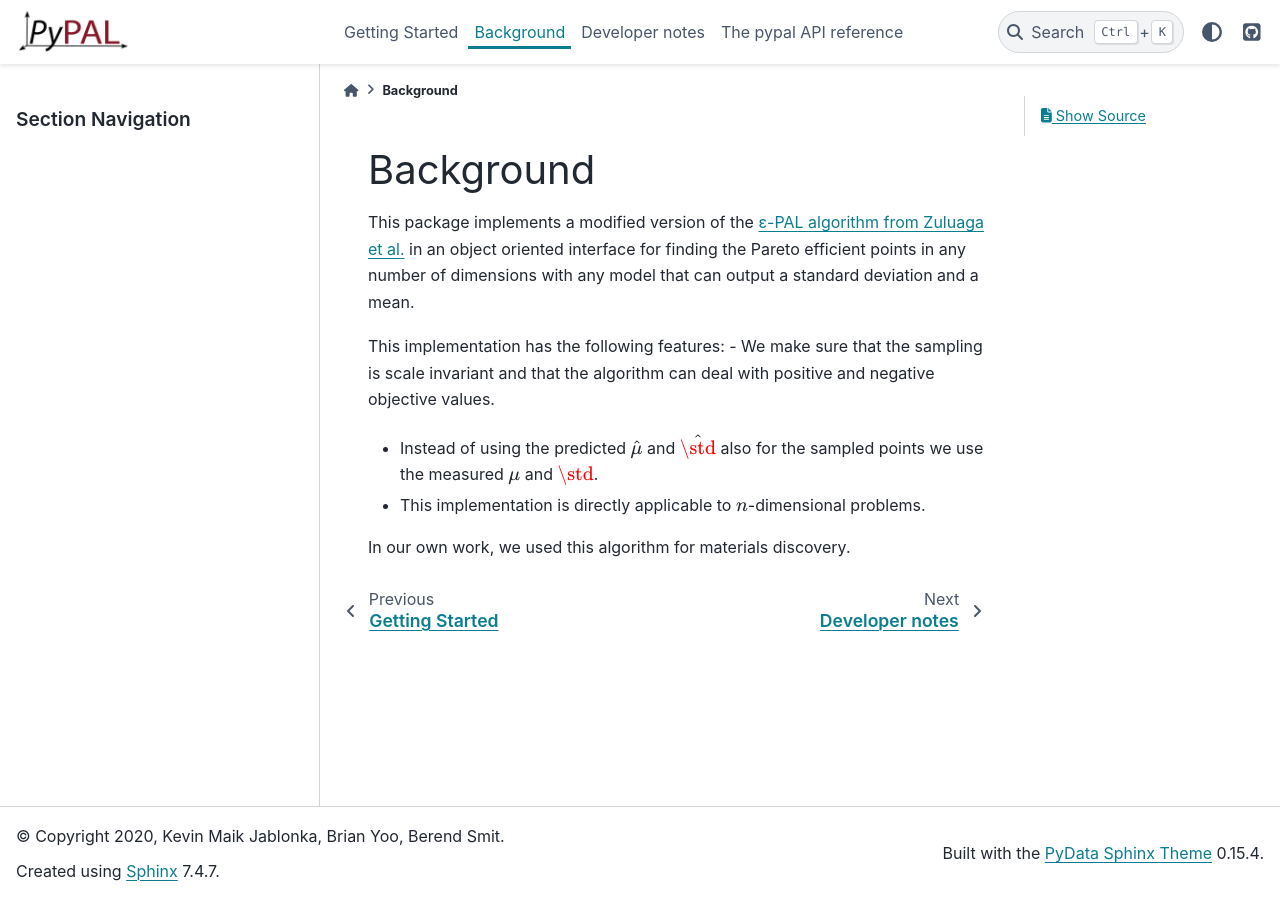
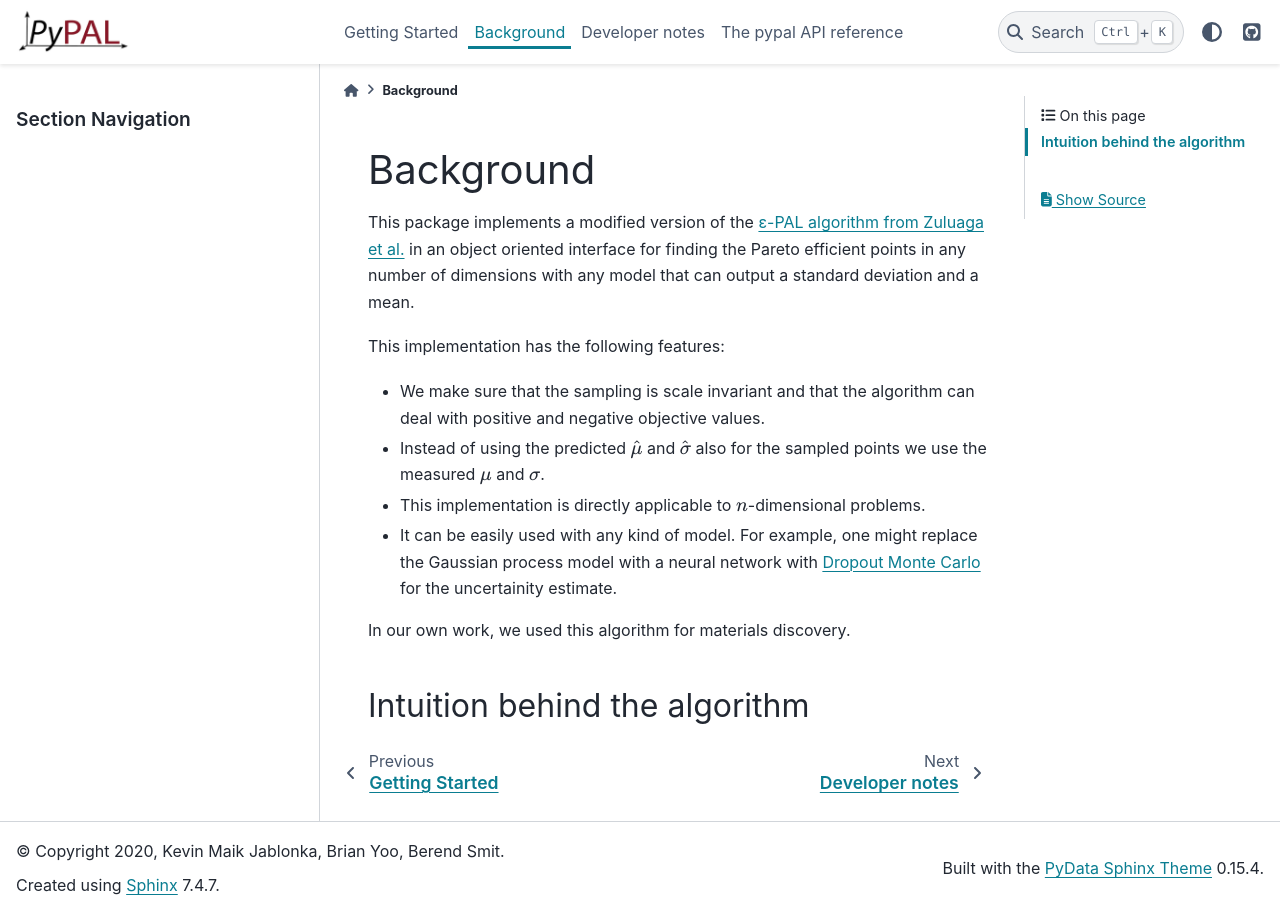
Before and after one commit to kjappelbaum/pyepal, a Sphinx documentation site: the page built from docs/background.rst, in a window 1280 px wide. Built offline with Sphinx 7.4.7 and the PyData theme 0.15.4, drawn with Linux system fonts in a browser that asks for light colours.

Commit message:
chore: updating docs

```diff
--- a/docs/background.rst
+++ b/docs/background.rst
@@ -4,10 +4,17 @@ Background
 This package implements a modified version of the `ε-PAL algorithm from Zuluaga et al. <https://jmlr.org/papers/v17/15-047.html>`_ in an object oriented interface for finding the Pareto efficient points in any number of dimensions with any model that can output a standard deviation and a mean.
 
 This implementation has the following features:
+
 - We make sure that the sampling is scale invariant and that the algorithm can deal with positive and negative objective values.
 
-- Instead of using the predicted :math:`\hat{\mu}` and :math:`\hat{\std}` also for the sampled points we use the measured :math:`\mu` and :math:`\std`.
+- Instead of using the predicted :math:`\hat{\mu}` and :math:`\hat{\sigma}` also for the sampled points we use the measured :math:`\mu` and :math:`\sigma`.
 
 - This implementation is directly applicable to :math:`n`-dimensional problems.
 
+- It can be easily used with any kind of model. For example, one might replace the Gaussian process model with a neural network with `Dropout Monte Carlo <http://proceedings.mlr.press/v48/gal16.pdf>`_ for the uncertainity estimate.
+
 In our own work, we used this algorithm for materials discovery.
+
+
+Intuition behind the algorithm
+--------------------------------
```
Also changed, not shown: 16 other files.
